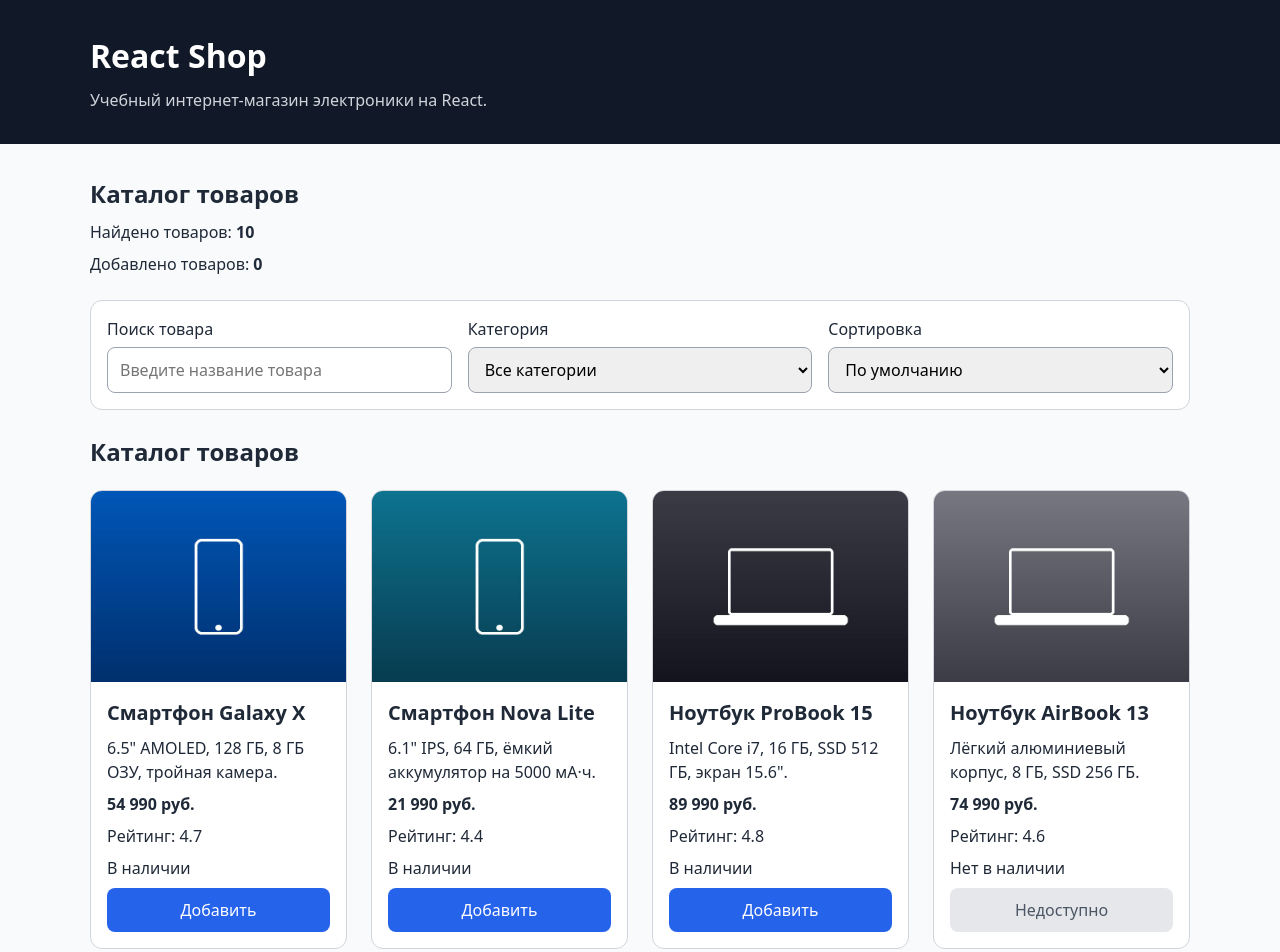
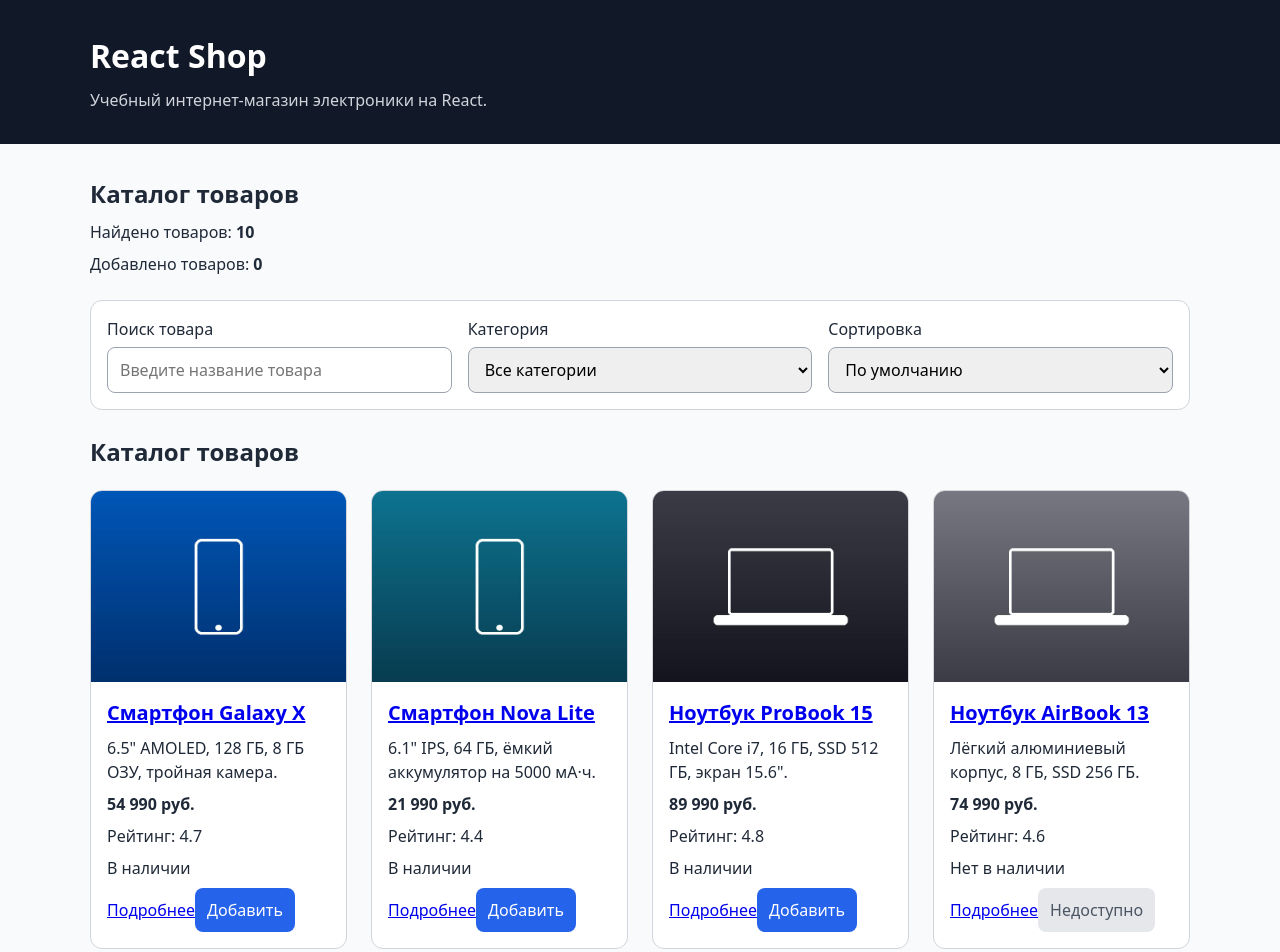
Before and after one commit to f1shi/kr5-react-shop, a React (Vite) app: page / in a window 1280 px wide. Shown: the top 952 px of the page. Built offline with nearby package versions, Linux system fonts and the light colour scheme.

Commit message:
feat: add links to product pages in cards

```diff
--- a/src/components/ProductCard.jsx
+++ b/src/components/ProductCard.jsx
@@ -1,3 +1,5 @@
+import { Link } from 'react-router-dom';
+
 function ProductCard({ product, onAddToCart }) {
   const formattedPrice = `${product.price.toLocaleString('ru-RU')} руб.`;
 
@@ -14,13 +16,19 @@ function ProductCard({ product, onAddToCart }) {
         />
       )}
       <div className="product-card__body">
-        <h3 className="product-card__title">{product.title}</h3>
+        <h3 className="product-card__title">
+          <Link to={`/catalog/${product.id}`}>{product.title}</Link>
+        </h3>
         <p className="product-card__description">{product.description}</p>
         <p className="product-card__price">{formattedPrice}</p>
         <p className="product-card__rating">Рейтинг: {product.rating}</p>
         <p className="product-card__status">
           {product.isAvailable ? 'В наличии' : 'Нет в наличии'}
         </p>
+        <div className="product-card__actions">
+          <Link className="product-card__link" to={`/catalog/${product.id}`}>
+            Подробнее
+          </Link>
           <button
             className="product-card__button"
             type="button"
@@ -30,6 +38,7 @@ function ProductCard({ product, onAddToCart }) {
             {product.isAvailable ? 'Добавить' : 'Недоступно'}
           </button>
         </div>
+      </div>
     </article>
   );
 }
```
Lines whose indentation alone changed are shown as unchanged.
